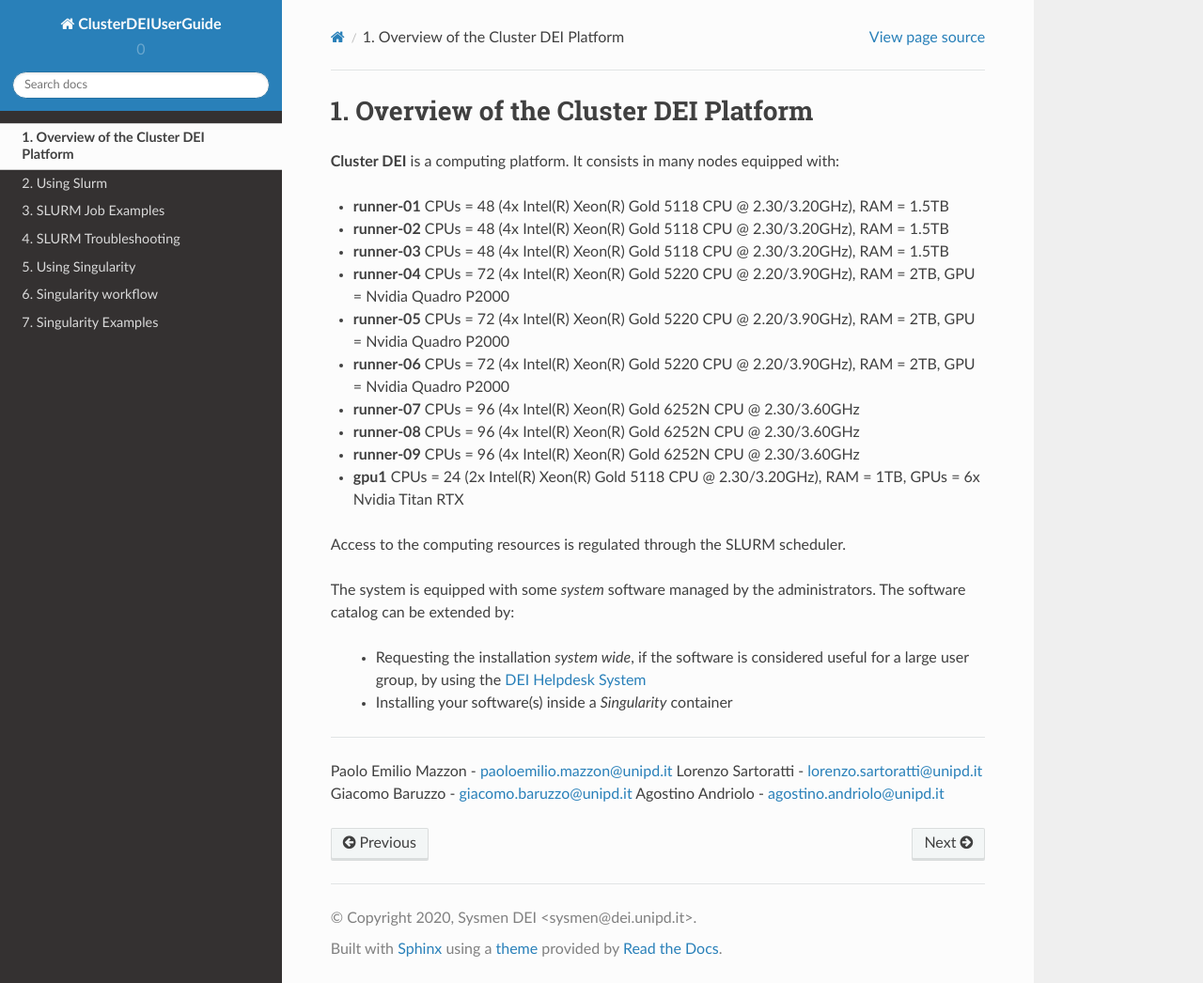
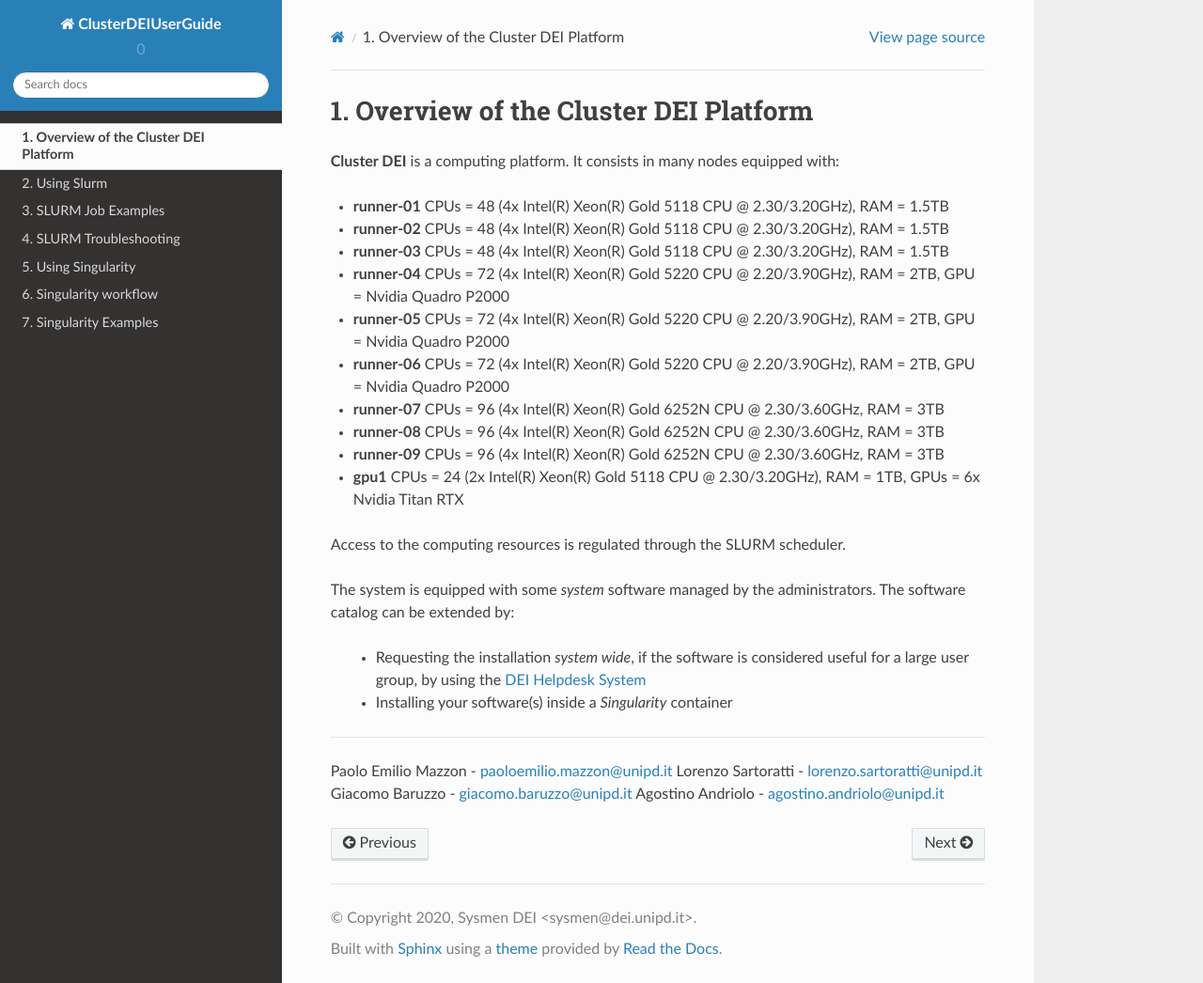
Before and after one commit to agostinoandriolo/clusterDEIguide, a Sphinx documentation site: the page built from ClusterDEIUserGuide-master/docs/Overview.rst, in a window 1280 px wide and 1046 px high. Shown: the whole window at 94% size. Built offline with Sphinx 7.4.7 and the Read the Docs theme 2.0.0, drawn with Linux system fonts in a browser that asks for light colours.

Commit message:
Update Overview.rst

```diff
--- a/ClusterDEIUserGuide-master/docs/Overview.rst
+++ b/ClusterDEIUserGuide-master/docs/Overview.rst
@@ -14,9 +14,9 @@
   GPU = Nvidia Quadro P2000
 - **runner-06** CPUs = 72 (4x Intel(R) Xeon(R) Gold 5220 CPU @ 2.20/3.90GHz), RAM = 2TB,
   GPU = Nvidia Quadro P2000
-- **runner-07** CPUs = 96 (4x Intel(R) Xeon(R) Gold 6252N CPU @ 2.30/3.60GHz
-- **runner-08** CPUs = 96 (4x Intel(R) Xeon(R) Gold 6252N CPU @ 2.30/3.60GHz
-- **runner-09** CPUs = 96 (4x Intel(R) Xeon(R) Gold 6252N CPU @ 2.30/3.60GHz
+- **runner-07** CPUs = 96 (4x Intel(R) Xeon(R) Gold 6252N CPU @ 2.30/3.60GHz, RAM = 3TB
+- **runner-08** CPUs = 96 (4x Intel(R) Xeon(R) Gold 6252N CPU @ 2.30/3.60GHz, RAM = 3TB
+- **runner-09** CPUs = 96 (4x Intel(R) Xeon(R) Gold 6252N CPU @ 2.30/3.60GHz, RAM = 3TB
 - **gpu1** CPUs = 24 (2x Intel(R) Xeon(R) Gold 5118 CPU @ 2.30/3.20GHz), RAM = 1TB,
   GPUs = 6x Nvidia Titan RTX
 
```
